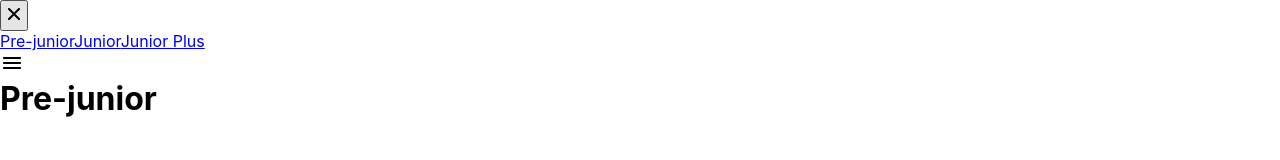
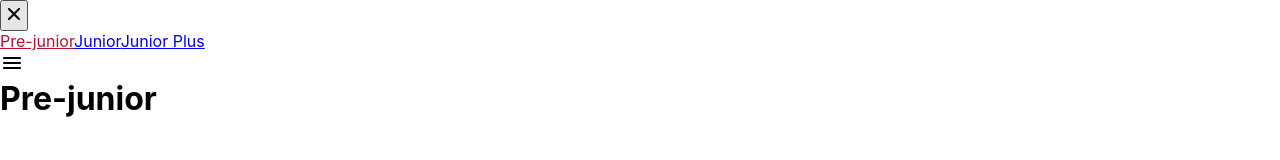
Before and after one commit to Lecser/hws2, a React (Create React App) app: page /#/pre-junior in a window 1280 px wide. Shown: the top 160 px of the page. Built offline with nearby package versions, Linux system fonts and the light colour scheme.

Commit message:
fix routs

```diff
--- a/src/s2-homeworks/hw05/Pages.tsx
+++ b/src/s2-homeworks/hw05/Pages.tsx
@@ -8,7 +8,7 @@ import JuniorPlus from "./pages/JuniorPlus";
 export const PATH = {
   PRE_JUNIOR: "/pre-junior",
   JUNIOR: "/junior",
-  JUNIOR_PLUS: "/plus-junior",
+  JUNIOR_PLUS: "/junior-plus",
 };
 
 function Pages() {
--- a/src/s2-homeworks/hw05/sidebar/Sidebar.module.css
+++ b/src/s2-homeworks/hw05/sidebar/Sidebar.module.css
@@ -17,7 +17,7 @@
 }
 
 .nav a.active {
-
+color: #b31232;
 }
 .close {
 }
--- a/src/s2-homeworks/hw05/sidebar/Sidebar.tsx
+++ b/src/s2-homeworks/hw05/sidebar/Sidebar.tsx
@@ -26,7 +26,7 @@ export const Sidebar: FC<PropsType> = ({ open, handleClose }) => {
             id={"hw5-pre-junior-link"}
             to={PATH.PRE_JUNIOR}
             onClick={handleClose}
-            className={(isActive) => (isActive ? s.active : "")} // делает студент
+            className={({ isActive }) => (isActive ? s.active : "")} // делает студент
           >
             Pre-junior
           </NavLink>
@@ -34,7 +34,8 @@ export const Sidebar: FC<PropsType> = ({ open, handleClose }) => {
             id={"hw5-junior-link"}
             to={PATH.JUNIOR}
             onClick={handleClose}
-            className={(isActive) => (isActive ? s.active : "")} // делает студент
+            className={({ isActive }) => (isActive ? s.active : "")} // делает студент
+            end
           >
             Junior
           </NavLink>
@@ -42,7 +43,7 @@ export const Sidebar: FC<PropsType> = ({ open, handleClose }) => {
             id={"hw5-junior-plus-link"}
             to={PATH.JUNIOR_PLUS}
             onClick={handleClose}
-            className={(isActive) => (isActive ? s.active : "")} // делает студент
+            className={({ isActive }) => (isActive ? s.active : "")} // делает студент
           >
             Junior Plus
           </NavLink>
```
